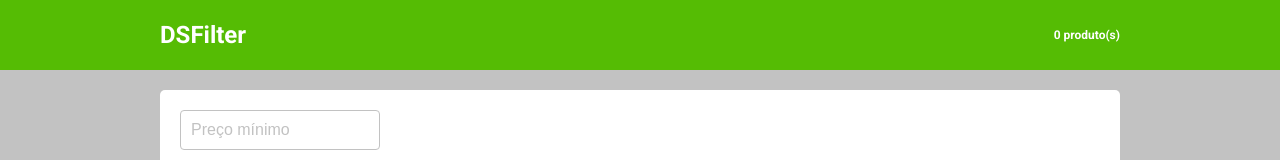
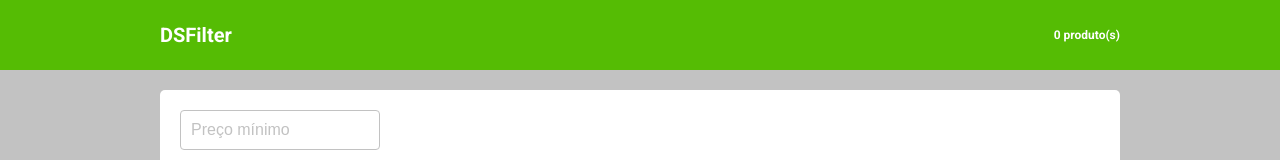
Before and after one commit to elderbr/DSFilter, a React (Vite) app: page / in a window 1280 px wide. Shown: the top 160 px of the page. Built offline with nearby package versions, Linux system fonts and the light colour scheme.

Commit message:
Menu: Refaturando o estilo

```diff
--- a/src/components/Menu/styles.css
+++ b/src/components/Menu/styles.css
@@ -9,3 +9,11 @@ header{
     justify-content: space-between;
     align-items: center;
 }
+.dsf-menu h1{
+    font-size: 20px;
+    font-weight: 700;
+}
+.dsf-menu span{
+    font-size: 12px;
+    font-weight: 700;
+}
```
